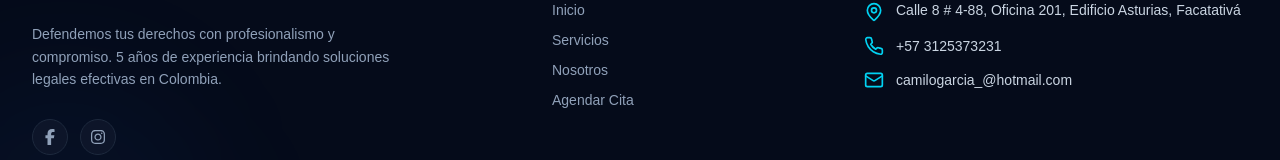
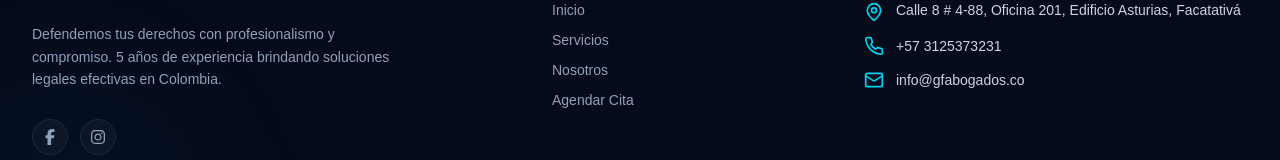
Before and after one commit to DanielHS01/GfAbogados, a Next.js app: page / in a window 1280 px wide. Shown: the part 5428-5588 px from the top of the page. Built offline with nearby package versions, Linux system fonts and the light colour scheme.

Commit message:
feat: :sparkles: Email update

```diff
--- a/app/components/Footer.tsx
+++ b/app/components/Footer.tsx
@@ -108,7 +108,7 @@ export default function Footer() {
                   href="mailto:contacto@lexabogados.co"
                   className="text-slate-300 group-hover:text-white transition-colors break-all"
                 >
-                  camilogarcia_@hotmail.com
+                  info@gfabogados.co
                 </a>
               </li>
             </ul>
```
